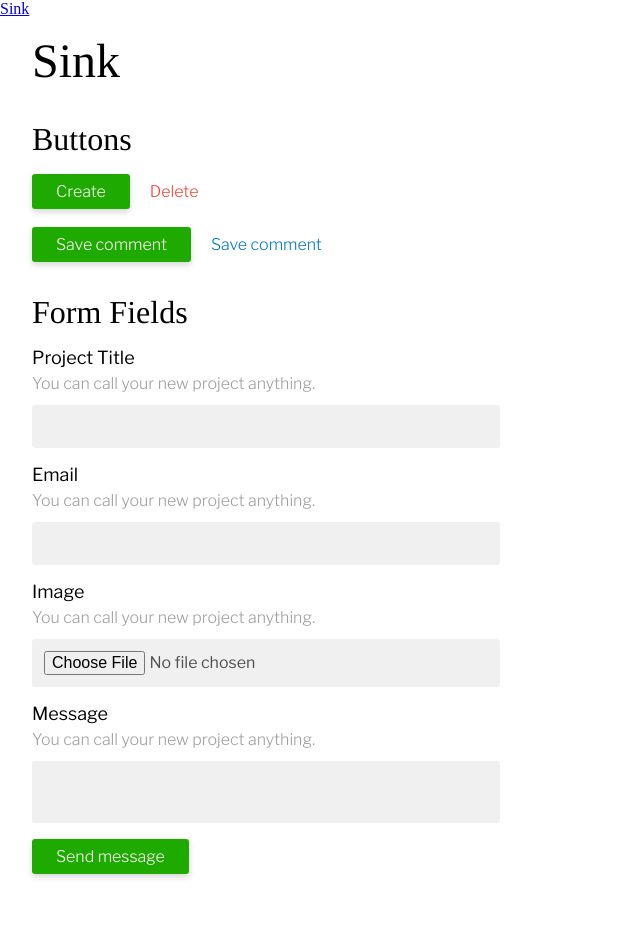
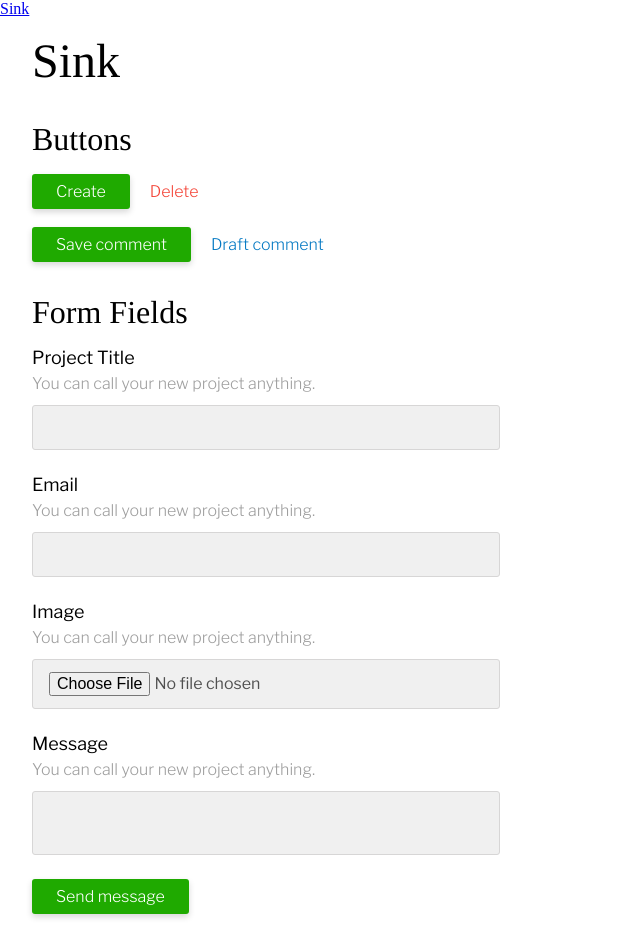
Before and after one commit to AdamMcquiff/proj-webapp, an Angular app: page /sink in a window 1280 px wide. Shown: the whole page, without its empty margins (0-640 px from the left). Before the commit the page ends 906 px from the top, so only its background shows below. Built offline with nearby package versions, Linux system fonts and the light colour scheme.

Commit message:
Revisions to form styles; added hover/focus effect

```diff
--- a/src/app/sink.component.html
+++ b/src/app/sink.component.html
@@ -7,7 +7,7 @@
         <button class="btn">Create</button>
         <button class="btn btn--warning">Delete</button><br><br>
         <a class="btn" href="">Save comment</a>
-        <a class="btn btn--secondary" href="">Save comment</a>
+        <a class="btn btn--secondary" href="">Draft comment</a>
     </article>
 
     <article class="sink-section">
--- a/src/sass/modules/_form.scss
+++ b/src/sass/modules/_form.scss
@@ -11,7 +11,7 @@
 
         font-family: $libre-franklin;
 
-        margin: 0 0 1em 0;
+        margin: 0 0 1.5em 0;
 
         &-title {
             display: block;
@@ -29,7 +29,7 @@
     &-input {
         background: #F0F0F0;
 
-        border: none;
+        border: 1px solid #D7D6D6;
         border-radius: 3px;
 
         color: #505050;
@@ -40,10 +40,19 @@
         font-size: 1em;
 
         margin: { top: .75em; }
-        padding: .75em;
+        outline: 0;
+        padding: .75em 1em;
 
         resize: none;
+        transition: all .3s ease;
+        width: 100%;
 
-        width: 100%;
+        &:hover,
+        &:focus,
+        &:active {
+            background: darken(#F0F0F0, 10%);
+            border-color: darken(#D7D6D6, 10%);
+            color: #000;
+        }
     }
 }
```
